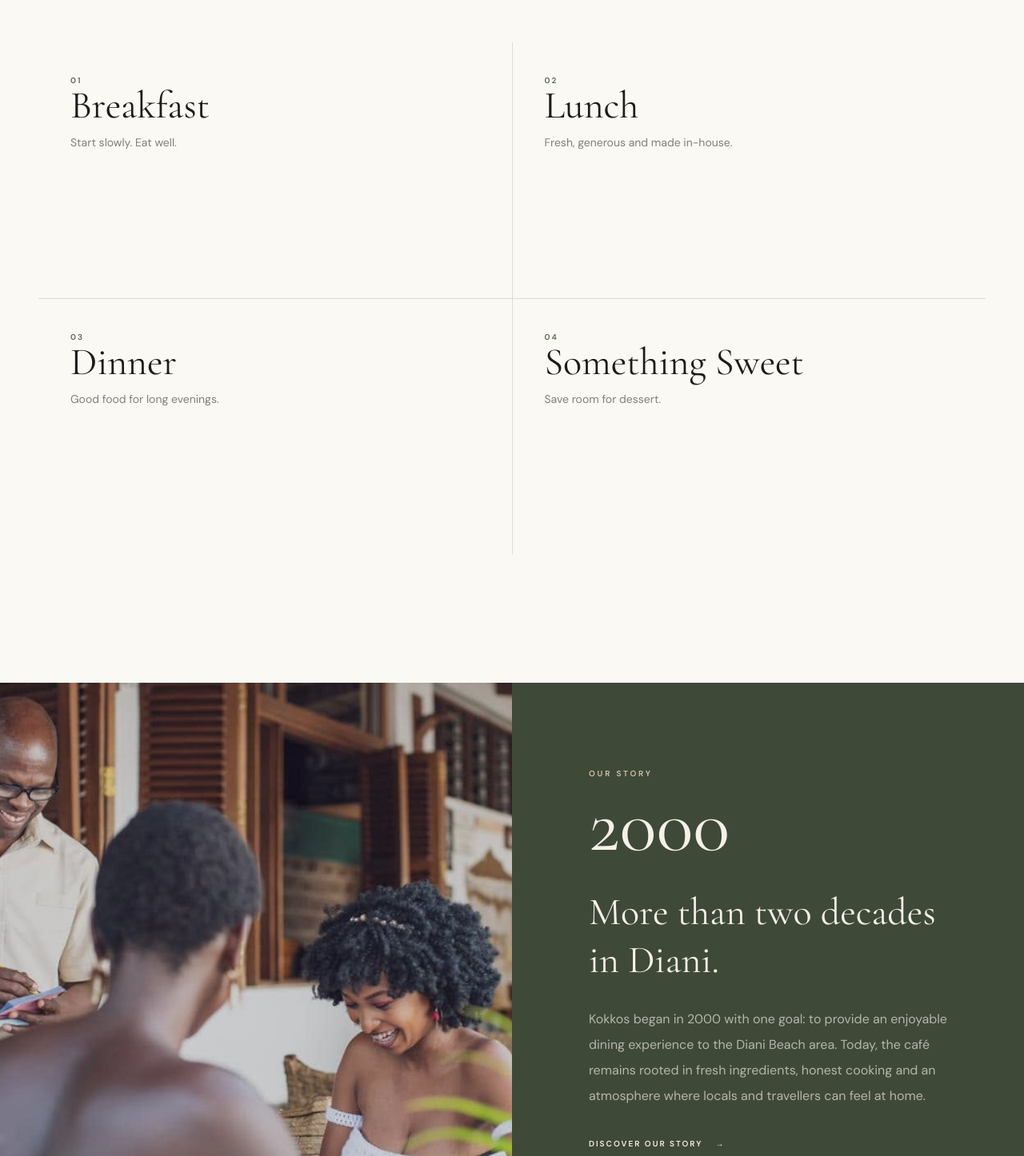
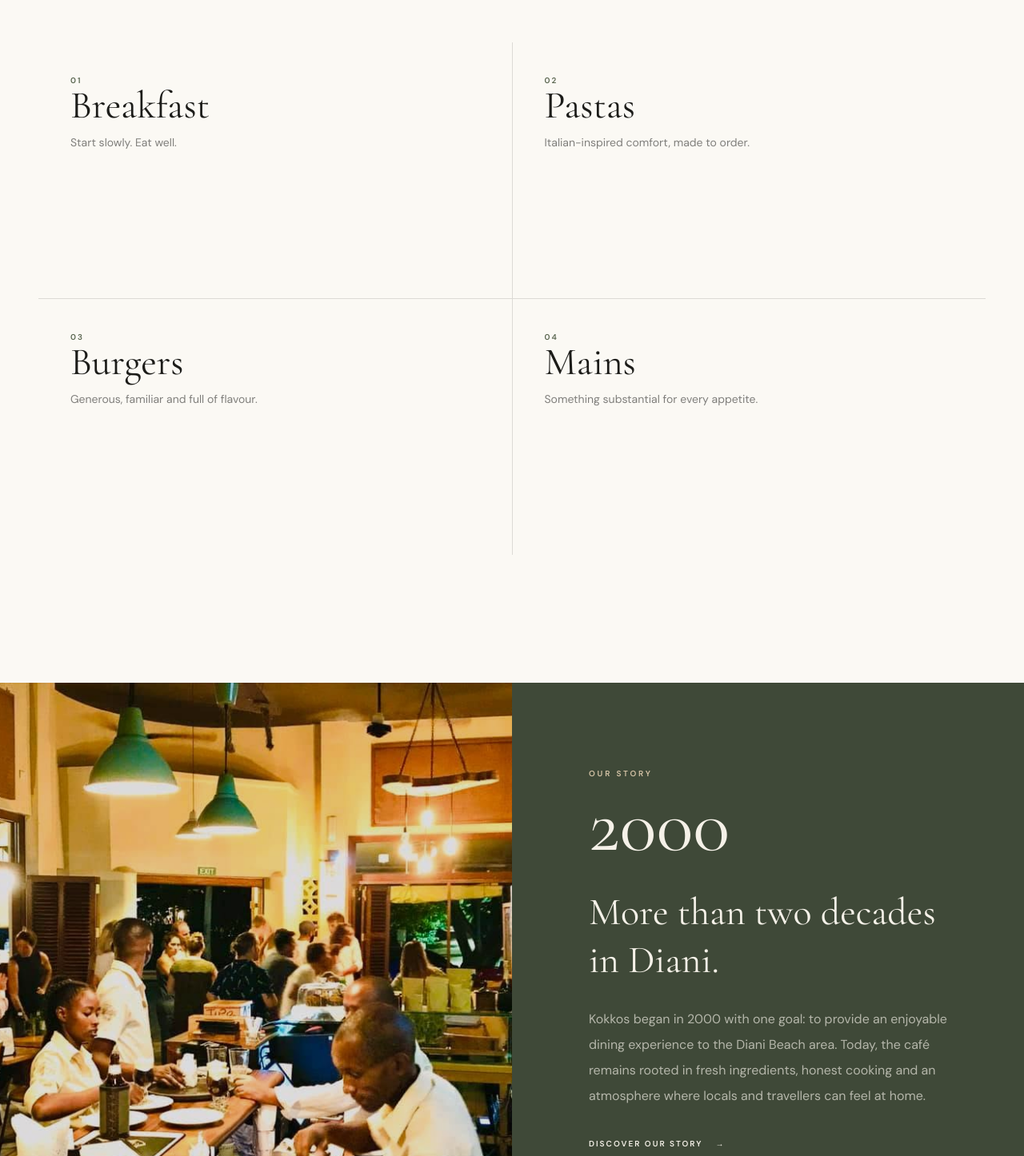
Before and after one commit to MatthewsRicky/kokkostemplate, a Next.js app: page / in a window 1280 px wide. Shown: the part 1884-3330 px from the top of the page at 80% size. Built offline with nearby package versions, Linux system fonts and the light colour scheme.

Commit message:
Wiring Image data into the Home components

```diff
--- a/components/home/CakesSection.tsx
+++ b/components/home/CakesSection.tsx
@@ -1,7 +1,7 @@
 import Image from "next/image";
 import Link from "next/link";
 import Reveal from "@/components/ui/Reveal";
-import { kokkosImages } from "@/data/images";
+import { images } from "@/data/images";
 
 export default function CakesSection() {
   return (
@@ -27,7 +27,7 @@ export default function CakesSection() {
 
               <Link
                 href="/cakes"
-                className="mt-9 inline-flex items-center gap-4 border-b border-kokkos-charcoal pb-2 text-[10px] font-semibold uppercase tracking-[0.2em]"
+                className="mt-9 inline-flex items-center gap-4 border-b border-kokkos-charcoal pb-2 text-[10px] font-semibold uppercase tracking-[0.2em] transition-colors hover:border-kokkos-green-dark hover:text-kokkos-green-dark"
               >
                 Explore our cakes
                 <span>→</span>
@@ -38,8 +38,8 @@ export default function CakesSection() {
 
         <div className="relative min-h-[500px] lg:min-h-[650px]">
           <Image
-            src={kokkosImages.food.src}
-            alt="Dessert at Kokkos Cafe Bistro"
+            src={images.cakes.celebration}
+            alt="Celebration cake from Kokkos Cafe Bistro"
             fill
             sizes="(max-width: 1024px) 100vw, 55vw"
             className="object-cover"
--- a/components/home/GalleryPreview.tsx
+++ b/components/home/GalleryPreview.tsx
@@ -1,8 +1,10 @@
 import Image from "next/image";
 import Reveal from "@/components/ui/Reveal";
-import { kokkosImages } from "@/data/images";
+import { images } from "@/data/images";
 
 export default function GalleryPreview() {
+  const gallery = images.homepage.gallery;
+
   return (
     <section className="bg-kokkos-paper px-6 py-24 sm:px-8 sm:py-32 lg:px-12 lg:py-40">
       <div className="mx-auto max-w-[1600px]">
@@ -29,8 +31,8 @@ export default function GalleryPreview() {
           <Reveal className="md:col-span-7">
             <div className="relative h-[320px] overflow-hidden md:h-full">
               <Image
-                src={kokkosImages.interior.src}
-                alt={kokkosImages.interior.alt}
+                src={gallery[0]}
+                alt="Kokkos Cafe Bistro atmosphere"
                 fill
                 sizes="(max-width: 768px) 100vw, 58vw"
                 className="object-cover transition-transform duration-700 hover:scale-105"
@@ -41,8 +43,8 @@ export default function GalleryPreview() {
           <Reveal className="md:col-span-5">
             <div className="relative h-[260px] overflow-hidden md:h-full">
               <Image
-                src={kokkosImages.food.src}
-                alt={kokkosImages.food.alt}
+                src={gallery[1]}
+                alt="Food at Kokkos Cafe Bistro"
                 fill
                 sizes="(max-width: 768px) 100vw, 42vw"
                 className="object-cover transition-transform duration-700 hover:scale-105"
@@ -53,8 +55,8 @@ export default function GalleryPreview() {
           <Reveal className="md:col-span-12">
             <div className="relative h-[280px] overflow-hidden md:h-full">
               <Image
-                src={kokkosImages.atmosphere.src}
-                alt={kokkosImages.atmosphere.alt}
+                src={gallery[2]}
+                alt="Kokkos Cafe Bistro in Diani Beach"
                 fill
                 sizes="100vw"
                 className="object-cover object-center transition-transform duration-700 hover:scale-105"
--- a/components/home/Hero.tsx
+++ b/components/home/Hero.tsx
@@ -1,13 +1,13 @@
 import Image from "next/image";
 import Link from "next/link";
-import { kokkosImages } from "@/data/images";
+import { images } from "@/data/images";
 
 export default function Hero() {
   return (
     <section className="relative min-h-[100svh] overflow-hidden bg-kokkos-soft-black text-kokkos-cream">
       <Image
-        src={kokkosImages.hero.src}
-        alt={kokkosImages.hero.alt}
+        src={images.hero}
+        alt="Kokkos Cafe Bistro in Diani Beach"
         fill
         priority
         sizes="100vw"
@@ -15,7 +15,6 @@ export default function Hero() {
       />
 
       <div className="absolute inset-0 bg-black/45" />
-
       <div className="absolute inset-0 bg-gradient-to-t from-black/70 via-black/10 to-black/30" />
 
       <div className="relative z-10 flex min-h-[100svh] flex-col justify-end px-6 pb-10 pt-32 sm:px-8 sm:pb-14 lg:px-12 lg:pb-20">
--- a/components/home/MenuHighlights.tsx
+++ b/components/home/MenuHighlights.tsx
@@ -1,28 +1,32 @@
 import Image from "next/image";
 import Link from "next/link";
 import Reveal from "@/components/ui/Reveal";
-import { kokkosImages } from "@/data/images";
+import { images } from "@/data/images";
 
 const categories = [
   {
     number: "01",
     title: "Breakfast",
     description: "Start slowly. Eat well.",
+    image: images.menu.breakfast,
   },
   {
     number: "02",
-    title: "Lunch",
-    description: "Fresh, generous and made in-house.",
+    title: "Pastas",
+    description: "Italian-inspired comfort, made to order.",
+    image: images.menu.pasta,
   },
   {
     number: "03",
-    title: "Dinner",
-    description: "Good food for long evenings.",
+    title: "Burgers",
+    description: "Generous, familiar and full of flavour.",
+    image: images.menu.burgers,
   },
   {
     number: "04",
-    title: "Something Sweet",
-    description: "Save room for dessert.",
+    title: "Mains",
+    description: "Something substantial for every appetite.",
+    image: images.menu.mains,
   },
 ];
 
@@ -63,15 +67,15 @@ export default function MenuHighlights() {
                 href="/menu"
                 className="group relative block min-h-[260px] overflow-hidden bg-kokkos-paper p-7 sm:min-h-[320px] sm:p-10"
               >
-                {index === 0 && (
-                  <Image
-                    src={kokkosImages.food.src}
-                    alt={kokkosImages.food.alt}
-                    fill
-                    sizes="(max-width: 768px) 100vw, 50vw"
-                    className="object-cover opacity-0 transition-all duration-700 group-hover:scale-105 group-hover:opacity-100"
-                  />
-                )}
+                <Image
+                  src={category.image}
+                  alt={`${category.title} at Kokkos Cafe Bistro`}
+                  fill
+                  sizes="(max-width: 768px) 100vw, 50vw"
+                  className="object-cover opacity-0 transition-all duration-700 group-hover:scale-105 group-hover:opacity-100"
+                />
+
+                <div className="absolute inset-0 bg-kokkos-charcoal/70 opacity-0 transition-opacity duration-500 group-hover:opacity-100" />
 
                 <div className="relative z-10 flex h-full flex-col justify-between">
                   <span className="text-[10px] font-semibold tracking-[0.2em] text-kokkos-green transition-colors group-hover:text-kokkos-cream/70">
@@ -88,8 +92,6 @@ export default function MenuHighlights() {
                     </p>
                   </div>
                 </div>
-
-                <div className="absolute inset-0 bg-kokkos-charcoal/70 opacity-0 transition-opacity duration-500 group-hover:opacity-100" />
               </Link>
             </Reveal>
           ))}
--- a/components/home/StoryPreview.tsx
+++ b/components/home/StoryPreview.tsx
@@ -1,7 +1,7 @@
 import Image from "next/image";
 import Link from "next/link";
 import Reveal from "@/components/ui/Reveal";
-import { kokkosImages } from "@/data/images";
+import { images } from "@/data/images";
 
 export default function StoryPreview() {
   return (
@@ -9,8 +9,8 @@ export default function StoryPreview() {
       <div className="mx-auto grid max-w-[1600px] lg:grid-cols-2">
         <div className="relative min-h-[500px] lg:min-h-[700px]">
           <Image
-            src={kokkosImages.interior.src}
-            alt={kokkosImages.interior.alt}
+            src={images.story.atmosphere}
+            alt="The atmosphere at Kokkos Cafe Bistro"
             fill
             sizes="(max-width: 1024px) 100vw, 50vw"
             className="object-cover"
```
